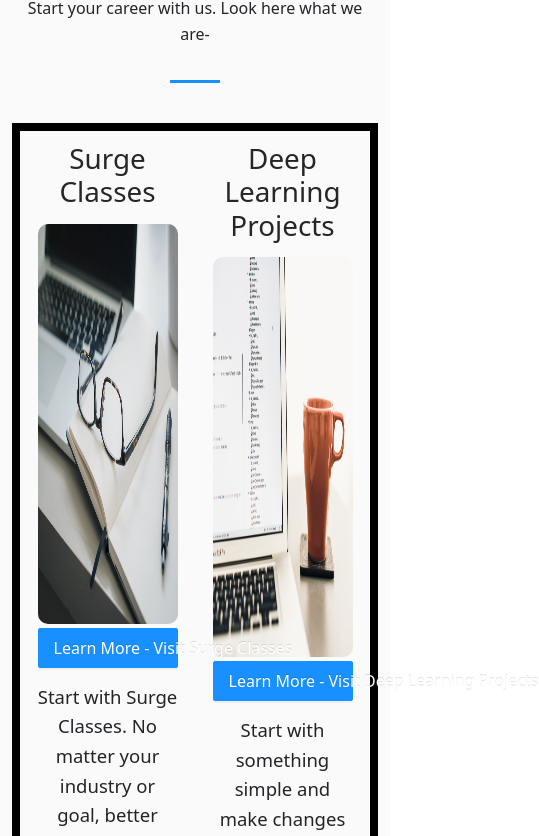
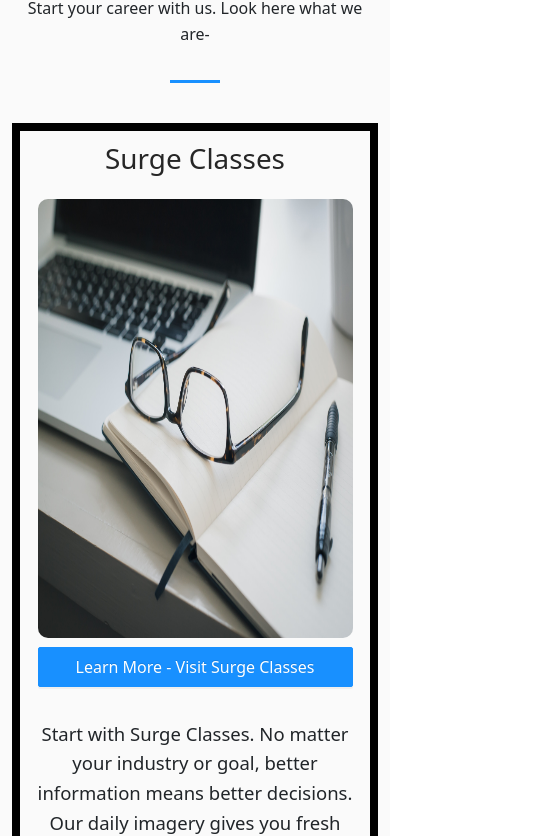
Before and after one commit to surgeclasses/JallaLabs, a React (Create React App) app: page / in a window 390 px wide. Shown: the part 999-1835 px from the top of the page, 539 px wide, since content can reach past the window. Built offline with nearby package versions, Linux system fonts and the light colour scheme.

Commit message:
again contribution by Raman

```diff
--- a/src/WebPages/ServicesPage/Services.css
+++ b/src/WebPages/ServicesPage/Services.css
@@ -101,3 +101,21 @@
 .service-box2{
     /* border: blue 5px solid; */
 }
+
+@media (max-width: 768px) {
+
+    .service-box{
+        /* border: black 8px solid; */
+        display:grid;
+        justify-content: center;
+        height: 220vh;
+        /* flex-wrap:wrap; */
+    }
+
+    .service-box li{
+        width:100%;
+        padding:5%;
+        padding-top:3%;
+    }
+
+}
```
Also changed, not shown: src/App.css (line endings or trailing spaces), src/assets/images/bg-works.jpg (added), 1 other file (tests, documents, lock files or other folders).
